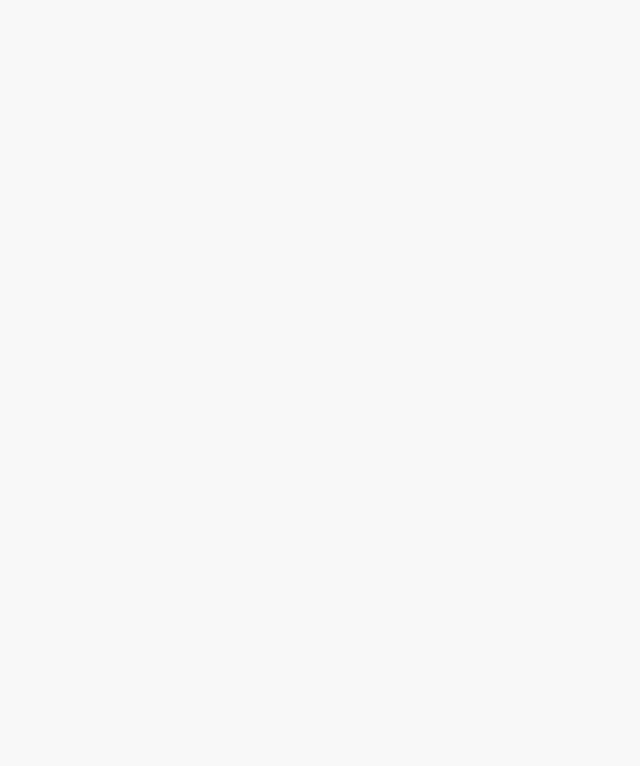
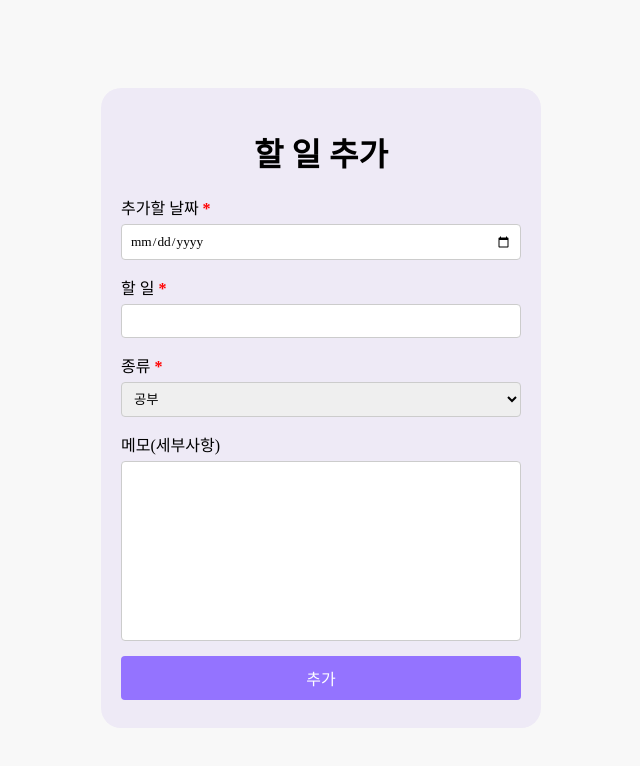
Before and after one commit to opeach2v/TODO-List, a plain HTML site: page todo-addList.html in a window 1280 px wide. Shown: the whole page, without its empty margins (319-959 px from the left). Drawn offline with Linux system fonts and the light colour scheme; a web font is replaced by a local one.

Commit message:
240613 디자인 추가, 수정

```diff
--- /dev/null
+++ b/css/addList_style.css
@@ -0,0 +1,70 @@
+body {
+    font-family: Arial, sans-serif;
+    background-color: #f8f8f8;
+    display: flex;
+    justify-content: center;
+    align-items: center;
+    height: 100vh;
+}
+
+.addList-container {
+    background-color: #eeeaf6;
+    padding: 20px;
+    border-radius: 20px;
+    width: 400px;
+    height: 600px;
+    text-align: center;
+}
+
+.addList-container h1 {
+    margin-bottom: 20px;
+    font-family: 'superB';
+}
+
+.input-group {
+    margin-bottom: 15px;
+    text-align: left;
+}
+
+.input-group label {
+    display: block;
+    margin-bottom: 5px;
+    font-family: 'superB';
+}
+
+.input-group label strong {
+    color: red;
+}
+
+.input-group input {
+    width: 100%;
+    padding: 8px;
+    box-sizing: border-box;
+    border: 1px solid #ccc;
+    border-radius: 4px;
+    font-family: 'superR';
+}
+
+.input-group select {
+    width: 100%;
+    padding: 8px;
+    box-sizing: border-box;
+    border: 1px solid #ccc;
+    border-radius: 4px;
+    font-family: 'superR';
+}
+
+button {
+    width: 100%;
+    padding: 10px;
+    border: none;
+    border-radius: 4px;
+    background-color: #9473FF;
+    color: white;
+    font-size: 16px;
+    font-family: 'superB';
+}
+
+button:hover {
+    background-color: #603dd1;
+}
--- a/todo-addList.html
+++ b/todo-addList.html
@@ -5,12 +5,40 @@
         <meta charset="utf-8">
         <meta name="todolist" content="width=device-width, initial-scale=1.0">
         <title>To-do List</title>
-        <link rel="stylesheet" href="css/main_style.css">
+        <link rel="stylesheet" href="css/addList_style.css">
         <link rel="stylesheet" href="font/fonts.css">
         <link rel="icon" href="사진/링크아이콘.png" type="image/png" sizes="16x16">
         <meta name="description" content>
     </head>
     <body>
-
+        <div class="addList-container">
+            <h1>할 일 추가</h1>
+            <form id="addListForm">
+                <div class="input-group">
+                    <label for="날짜">추가할 날짜<strong> * </strong></label>
+                    <input type="date" id="date" name="date" required>
+                </div>
+                <div class="input-group">
+                    <label for="할 일">할 일<strong> * </strong></label>
+                    <input type="text" id="할 일" name="할 일" required>
+                </div>
+                <div class="input-group">
+                    <label for="종류">종류<strong> * </strong></label>
+                    <form>
+                        <!-- 종류는 따로 더 추가할 수 있도록 해도 될 듯. 추가하는 거에 따라 option이 추가되고 안 되고 할 수 있을까요? -->
+                        <select name="종류">
+                            <option value="1">공부</option>
+                            <option value="2">일상</option>
+                            <option value="3">여행</option>
+                        </select>
+                    </form>
+                </div>
+                <div class="input-group">
+                    <label for="메모">메모(세부사항)</label>
+                    <input type="text" id="메모" name="메모" style="height: 180px;">
+                </div>
+                <button type="submit" onclick="window.close()">추가</button>
+            </form>
+        </div>
     </body>
 </html>
```
Also changed, not shown: todo-main.html (+2 -2 lines), todo-register.html (+2 -1 lines).
